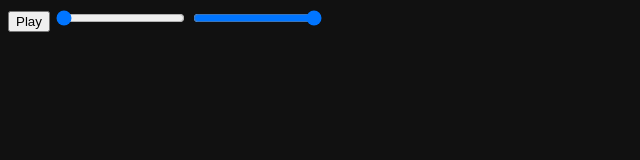
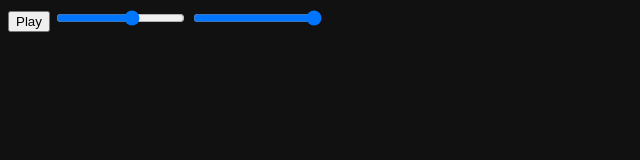
Before and after one commit to padenot/loopa, a plain HTML site: page index.html in a window 1280 px wide. Shown: the full height of the page, 0-640 px from the left. Drawn offline with Linux system fonts and the light colour scheme.

Commit message:
Update index.html

```diff
--- a/index.html
+++ b/index.html
@@ -155,7 +155,7 @@ document.addEventListener("DOMContentLoaded", function() {
 <canvas></canvas>
 <div class=ontop>
   <button id=play-pause>Play</button>
-  <input id=playbackRate type=range min="5.0" max="5.0" step="0.1" value="1.0">
+  <input id=playbackRate type=range min="-5.0" max="5.0" step="0.1" value="1.0">
   <input id=gain type=range min="0.0" max="1.0" step="0.01" value="1.0">
 </div>
 </body>
```
